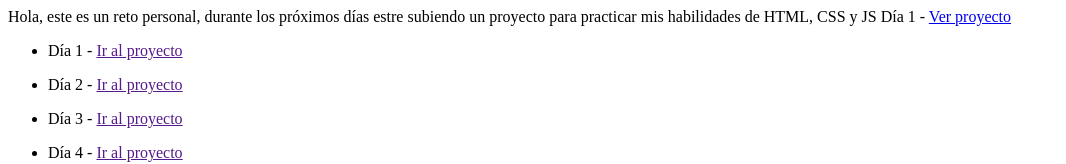
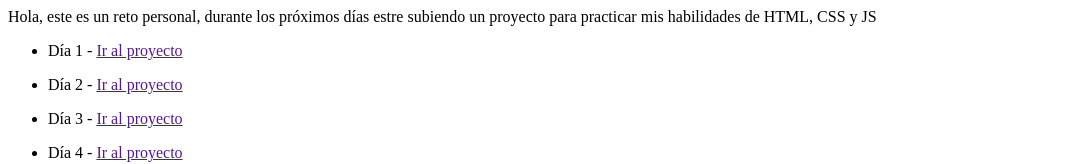
Before and after one commit to tetsudaux/50days-code, a plain HTML site: page index.html in a window 1280 px wide. Shown: the top 164 px of the page, without its empty margins (0-1066 px from the left). Drawn offline with Linux system fonts and the light colour scheme.

Commit message:
Se actualizo link de bienvenida

```diff
--- a/index.html
+++ b/index.html
@@ -8,7 +8,6 @@
 </head>
 <body>
     Hola, este es un reto personal, durante los próximos días estre subiendo un proyecto para practicar mis habilidades de HTML, CSS y JS
-    Día 1 - <a href="./day1/index.html">Ver proyecto</a>
     <ul>
         <li>
             <p>Día 1 - <a href="">Ir al proyecto</a></p>
```
